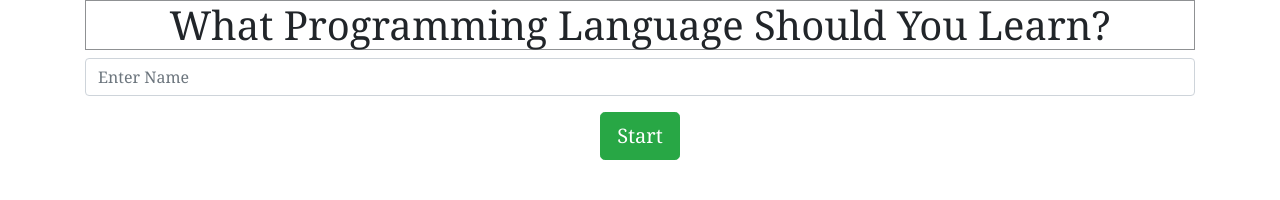
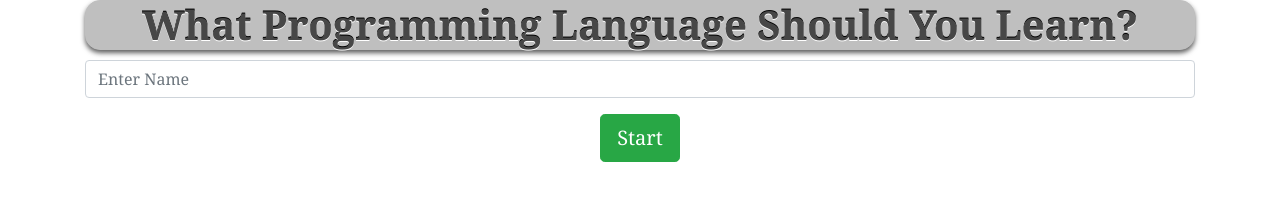
Before and after one commit to JuniperxandxLamplight/Programming-Language-Quiz, a plain HTML site: page index.html in a window 1280 px wide. Drawn offline with Linux system fonts and the light colour scheme.

Commit message:
add header styling

```diff
--- a/css/styles.css
+++ b/css/styles.css
@@ -7,7 +7,14 @@ li{
   padding: none;
 }
 h1{
-  border: 1px solid #8f9193;
+  font-weight: bold;
+  color: #474747;
+  text-shadow: 0px 1px 0px white, 0px -1px 0px black;
+  background-color: #bfbfbf;
+  border: 1px solid #bfbfbf;
+  border-radius: 15px;
+  box-shadow: 0px 3px  5px #5e5e5e;
+  margin-bottom: 10px;
 }
 
 /* Individual elements hidden for js to show at correct intervals. */
```
